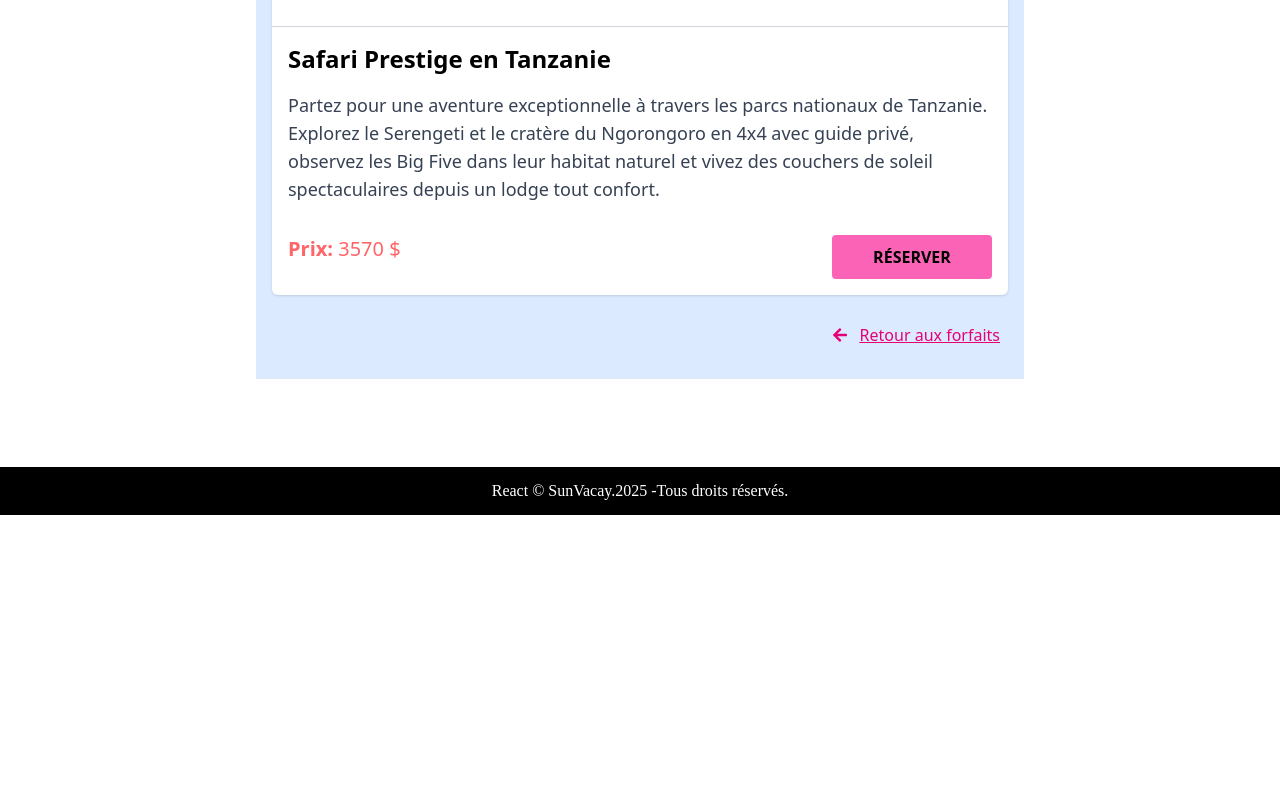
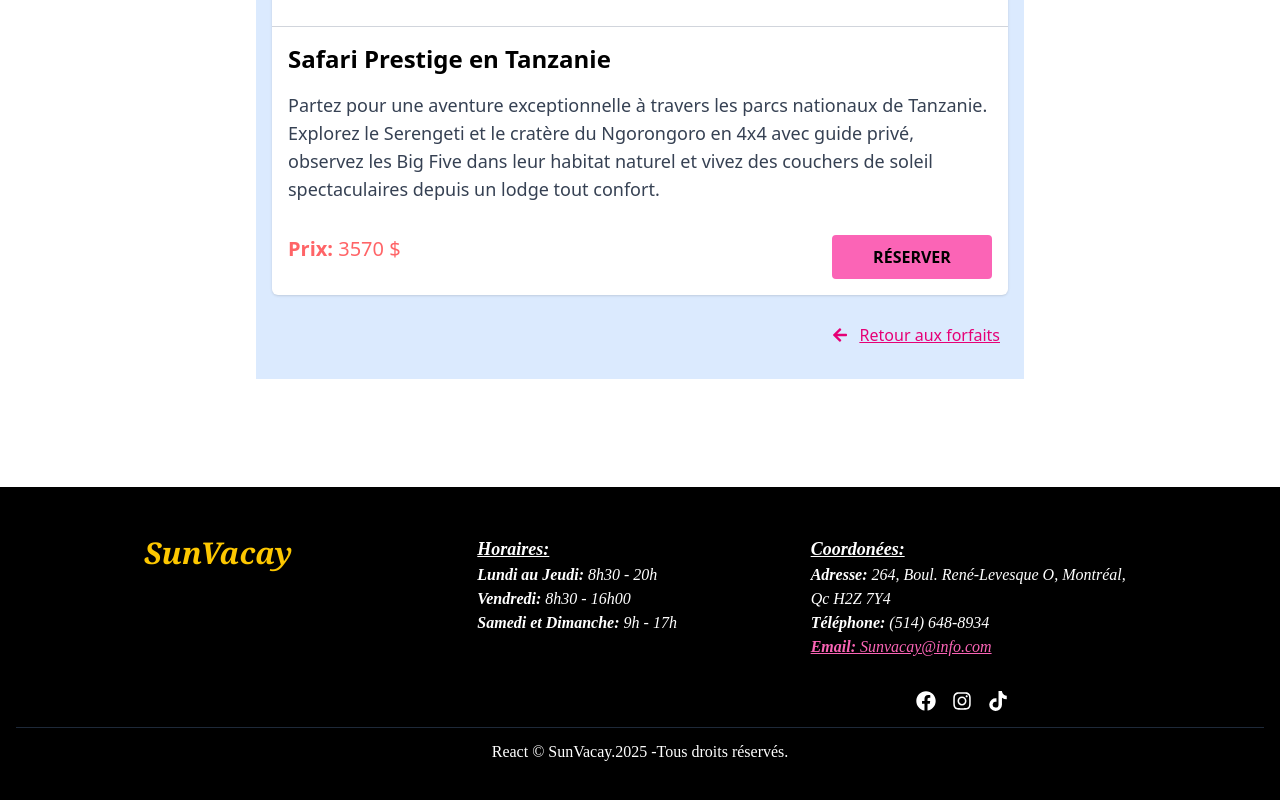
Before and after one commit to pmoukda/TP2-React, a React (Vite) app: page /forfait/06a3 in a window 1280 px wide. Shown: the part 1402-2202 px from the top of the page. Before the commit the page ends 1917 px from the top, so only its background shows below. Built offline with nearby package versions, Linux system fonts and the light colour scheme; data requests are answered from the project's data file.

Commit message:
Ajoute plus de contenu dans footer

```diff
--- a/src/components/Footer.jsx
+++ b/src/components/Footer.jsx
@@ -1,7 +1,33 @@
-const Footer = () => {
+import { FaFacebook, FaInstagram, FaTiktok } from "react-icons/fa";
+import { Link } from "react-router-dom";
+
+
+const Footer = ({logo= 'SunVacay'}) => {
     return (
-        <div className="text-center p-3 bg-black text-white mt-10">
-            <p>React &copy; SunVacay.2025 -Tous droits réservés.</p>
+        <div className="mt-15 bg-black text-white px-4 py-6">
+            <div className="max-w-screen-lg mx-auto grid grid-cols-1 sm:grid-cols-1 md:grid-cols-2 lg:grid-cols-3 gap-2 p-4">
+                <Link className='logo text-3xl text-yellow-400 mt-2' to="/">{logo}</Link>
+                <div className="italic mt-2">
+                    <p className="underline text-lg"><strong>Horaires: </strong></p>
+                    <p><strong>Lundi au Jeudi: </strong>8h30 - 20h</p>
+                    <p><strong>Vendredi: </strong>8h30 - 16h00</p>
+                    <p><strong>Samedi et Dimanche: </strong>9h - 17h</p>
+                </div>
+                <div className="italic mt-2">
+                    <p className="underline text-lg"><strong>Coordonées: </strong></p>
+                    <p><strong>Adresse: </strong>264, Boul. René-Levesque O, Montréal, Qc H2Z 7Y4</p>
+                    <p><strong>Téléphone: </strong> (514) 648-8934</p>
+                    <p className="cursor-pointer underline text-pink-400"><strong>Email: </strong>Sunvacay@info.com</p>
+                </div>
+            </div>
+                <div className="max-w-screen-md mx-auto flex md:justify-end sm:justify-start gap-4 text-xl p-4">
+                    <Link className="cursor-pointer" to="#"><FaFacebook/></Link>
+                    <Link className="cursor-pointer" to="#"><FaInstagram/></Link>
+                    <Link className="cursor-pointer" to="#"><FaTiktok/></Link>
+                </div>
+            <div className="text-center p-3 border-t border-gray-800">
+                <p>React &copy; SunVacay.2025 -Tous droits réservés.</p>
+            </div>
         </div>
     )
 }
```
